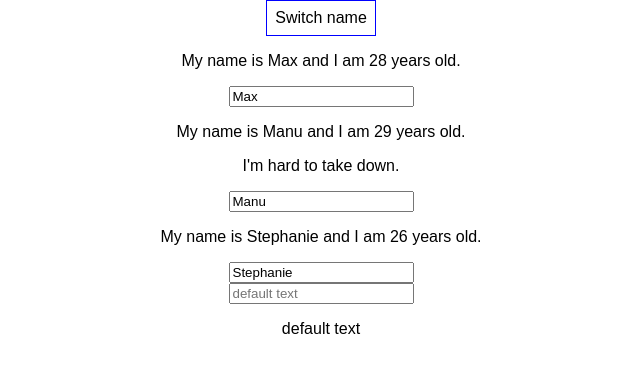
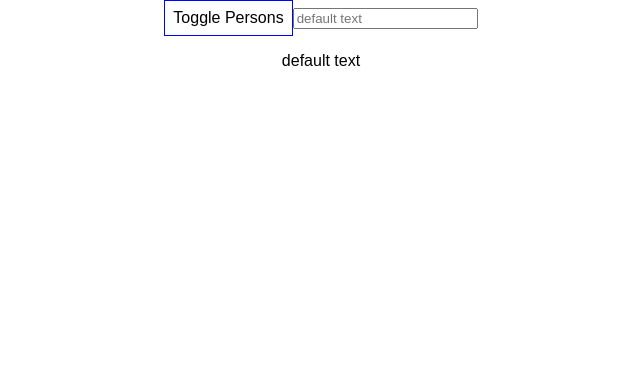
Before and after one commit to jbaisden/React-Complete-Guide, a React (Create React App) app: page / in a window 1280 px wide. Shown: the top 372 px of the page, without its empty margins (319-959 px from the left). Built offline with nearby package versions, Linux system fonts and the light colour scheme.

Commit message:
lecture 49 - conditionally outputing data

```diff
--- a/src/App.js
+++ b/src/App.js
@@ -11,7 +11,8 @@
     { name: 'Max', age: 28 },
     { name: 'Manu', age: 29 },
     { name: 'Stephanie', age: 26 }
-  ], username:'default text'
+  ], username:'default text',
+  showPersons: false
 }
 
 switchNameHandler = (newName) => {
@@ -42,6 +43,11 @@
   console.log(event.target.value)
 }
 
+togglePersonsHandle = () => {
+  const doesShow = this.state.showPersons;
+  this.setState({showPersons: !doesShow});
+}
+
   render() {
     const style = {
         backgroundColor: 'white',
@@ -54,8 +60,10 @@
         <div className="App">
           <button
           style={style}
-          onClick={() => this.switchNameHandler('Maximilian!!') }>Switch name</button>
+          onClick={this.togglePersonsHandle }>Toggle Persons</button>
 
+      { this.state.showPersons ?
+          <div>
           <Person
           name={this.state.persons[0].name}
           age={this.state.persons[0].age} />
@@ -70,7 +78,9 @@
           <Person
           name={this.state.persons[2].name}
           age={this.state.persons[2].age} />
-
+        </div>
+        : null
+        }
         <Input changed={this.inputChangedHandler } username={this.state.username}  />
         <Output username={this.state.username} />
         </div>
```
